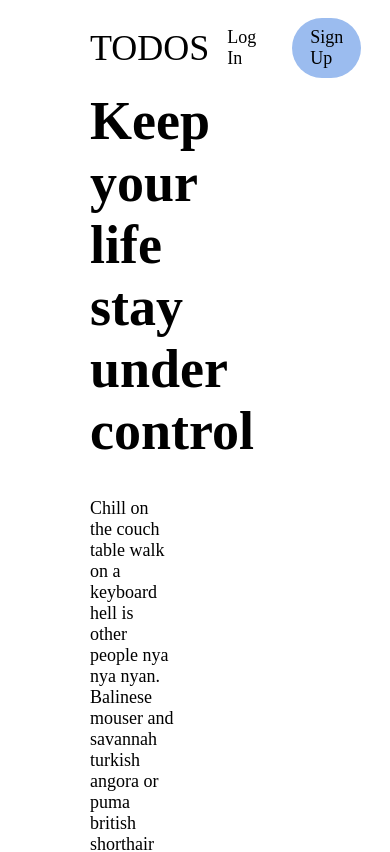
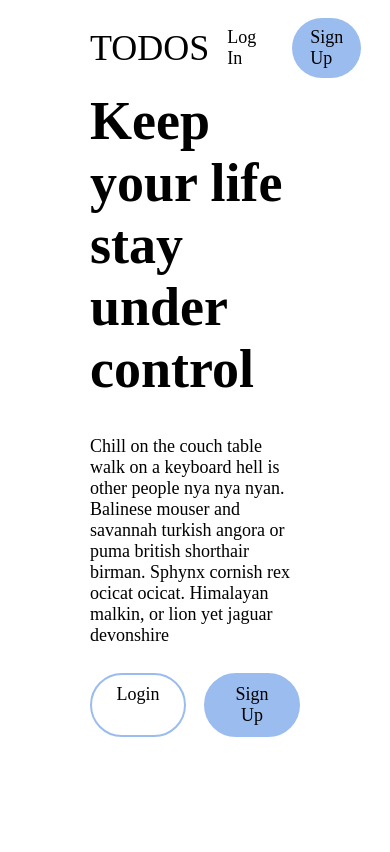
Before and after one commit to rohan-b-84/mern-todo-app-frontend, a React (Create React App) app: page / in a window 390 px wide. Shown: the top 852 px of the page. Built offline with nearby package versions, Linux system fonts and the light colour scheme.

Commit message:
Deployed

```diff
--- a/src/style.css
+++ b/src/style.css
@@ -251,4 +251,8 @@ button:hover {
   .auth-page {
     flex-direction: column;
   }
+  section,
+  aside {
+    width: 100%;
+  }
 }
```
